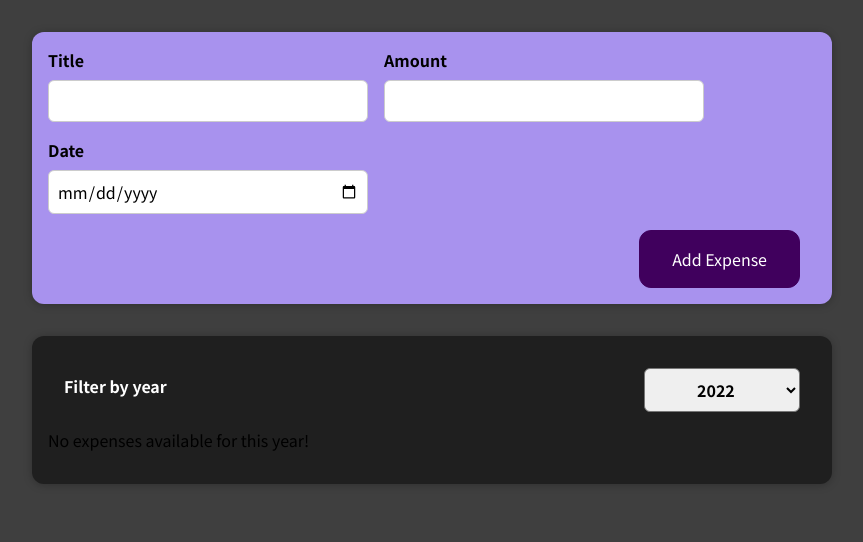
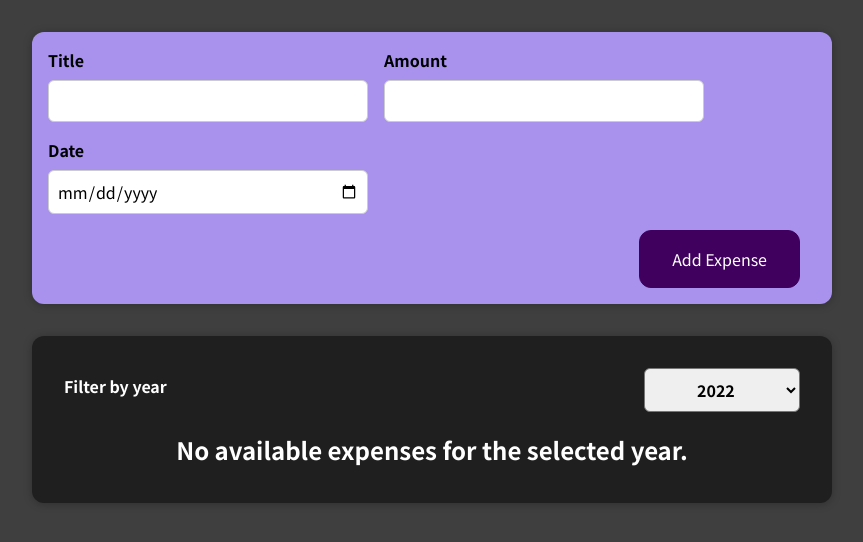
Before and after one commit to Qasper1974/expense-tracker, a React (Create React App) app: page / in a window 1280 px wide. Shown: the top 542 px of the page, without its empty margins (208-1071 px from the left). Built offline with nearby package versions, Linux system fonts and the light colour scheme.

Commit message:
finetuning filter

```diff
--- /dev/null
+++ b/src/components/expenses/ExpensesContent.css
@@ -0,0 +1,9 @@
+.expenses-list {
+  list-style: none;
+  padding: 0;
+}
+
+.expenses-list__fallback {
+  color: white;
+  text-align: center;
+}
--- /dev/null
+++ b/src/components/expenses/ExpensesContent.js
@@ -0,0 +1,29 @@
+import React from "react";
+
+import ExpenseItem from "./ExpenseItem";
+import "./ExpensesContent.css";
+
+const ExpensesContent = (props) => {
+  if (props.items.length === 0) {
+    return (
+      <h2 className="expenses-list__fallback">
+        No available expenses for the selected year.
+      </h2>
+    );
+  }
+
+  return (
+    <ul className="expenses-list">
+      {props.items.map((item) => (
+        <ExpenseItem
+          key={item.id}
+          date={item.date}
+          title={item.title}
+          amount={item.amount}
+        />
+      ))}
+    </ul>
+  );
+};
+
+export default ExpensesContent;
--- a/src/components/expenses/ExpensesList.js
+++ b/src/components/expenses/ExpensesList.js
@@ -1,8 +1,8 @@
 import React, { useState } from "react";
 import "./ExpensesList.css";
-import ExpenseItem from "./ExpenseItem";
 import Card from "../UI/Card";
 import ExpensesFilter from "./ExpensesFilter";
+import ExpensesContent from "./ExpensesContent";
 
 function ExpensesList(props) {
   const [filteredYear, setFilteredYear] = useState("2022");
@@ -14,17 +14,6 @@ function ExpensesList(props) {
     (item) => item.date.getFullYear() === +filteredYear
   );
 
-  let expensesContent = <p>No expenses available for this year!</p>;
-  if (filteredExpenses.length > 0) {
-    expensesContent = filteredExpenses.map((item) => (
-      <ExpenseItem
-        key={item.id}
-        date={item.date}
-        title={item.title}
-        amount={item.amount}
-      />
-    ));
-  }
   return (
     <div>
       <Card className="expenses">
@@ -32,7 +21,7 @@ function ExpensesList(props) {
           selected={filteredYear}
           onFilterChange={filterChangeHandler}
         />
-        {expensesContent}
+        <ExpensesContent items={filteredExpenses} />
       </Card>
     </div>
   );
```
Also changed, not shown: 1 other file (tests, documents, lock files or other folders).
